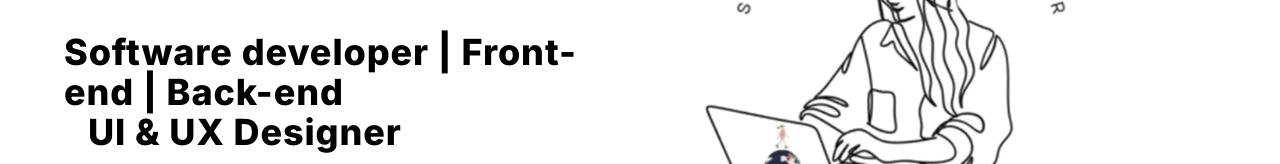
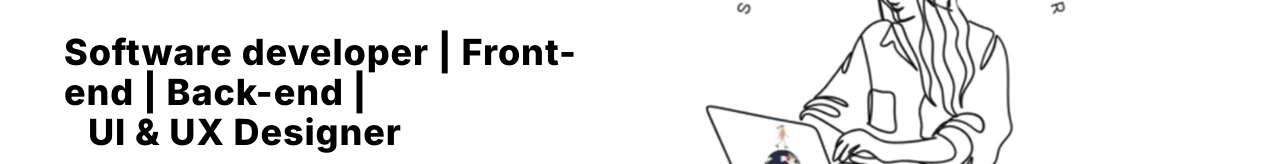
Before and after one commit to NahidKakon/myprotfolio3, a Next.js app: page / in a window 1280 px wide. Shown: the part 267-431 px from the top of the page. Built offline with nearby package versions, Linux system fonts and the light colour scheme.

Commit message:
Update HeroSection.jsx
Signed-off-by: NahidKakon <nahidshakib@outlook.com>

```diff
--- a/app/sections/HeroSection.jsx
+++ b/app/sections/HeroSection.jsx
@@ -57,7 +57,7 @@ function HeroSection() {
           className="text-3xl font-extrabold md:text-4xl"
           duration={2}
           filter={false}
-          words="Software developer | Front-end | Back-end"
+          words="Software developer | Front-end | Back-end |"
         />
         <TextGenerateEffect
           className="ml-[1.0rem] md:ml-[1.5rem] mb-4 text-3xl font-extrabold md:text-4xl"
```
